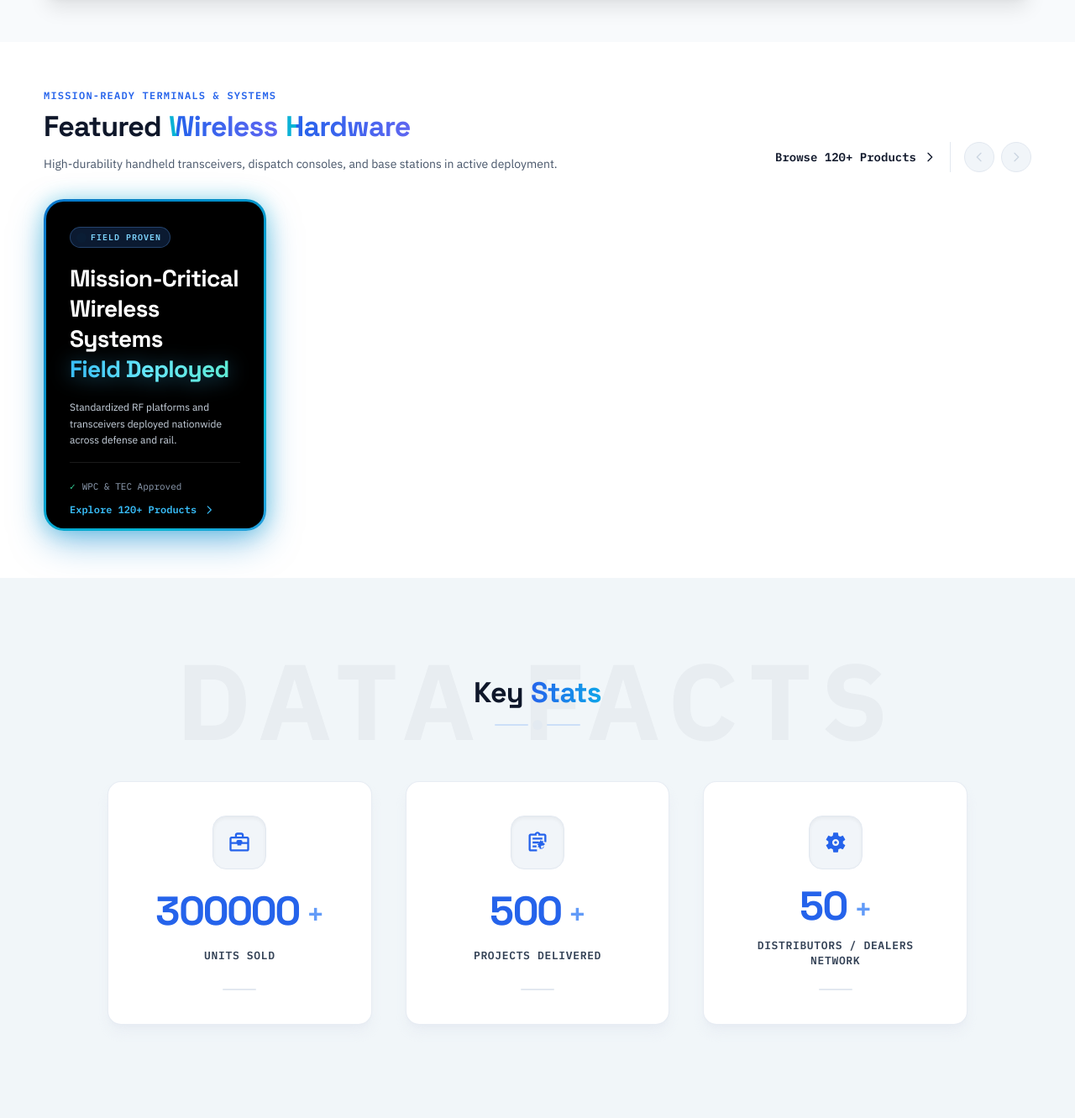
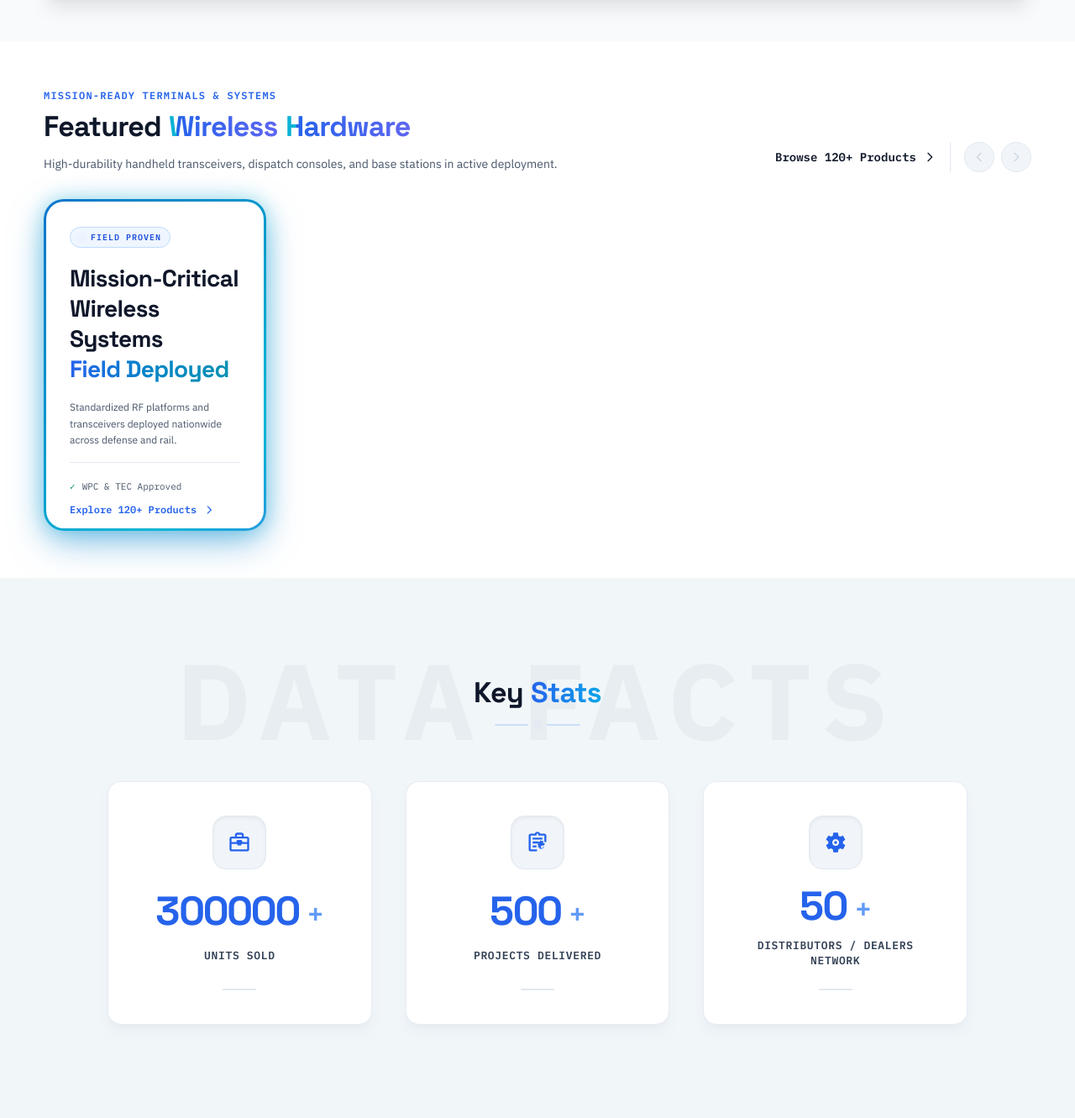
Before and after one commit to Aditya-Prakash07/sanchar_telesystems, a Laravel app: page / in a window 1280 px wide. Shown: the part 3349-4680 px from the top of the page at 84% size. Run offline with Laravel 12, Linux system fonts and the light colour scheme; data comes from the database, SQL or seed files in the repository; data that the repository does not hold is empty; style sheets or scripts are compiled from the project's sources; some libraries are stand-ins or nearby versions.

Commit message:
ui inhancement

```diff
--- a/resources/css/app.css
+++ b/resources/css/app.css
@@ -426,7 +426,7 @@
     }
 
     .csstricks-anchor-inner {
-        background: #000000;
+        background: #ffffff;
         border-radius: calc(1.5rem - 3px);
         padding: 1.75rem 1.5rem;
         width: 100%;
@@ -436,6 +436,11 @@
         position: relative;
         overflow: hidden;
         z-index: 2;
+        transition: background-color 0.3s ease;
+    }
+
+    .dark .csstricks-anchor-inner {
+        background: #000000;
     }
 
     /* Overlapping Deck Track */
--- a/resources/js/Pages/About.jsx
+++ b/resources/js/Pages/About.jsx
@@ -314,29 +314,29 @@ export default function About({ team = [], seo = {} }) {
                         <div className="csstricks-anchor shrink-0 w-full lg:w-[250px] xl:w-[265px] h-auto lg:h-[370px] xl:h-[380px]">
                             <div className="csstricks-anchor-inner h-full flex flex-col justify-between p-6 xl:p-7">
                                 <div className="space-y-3">
-                                    <div className="inline-flex items-center gap-2 px-2.5 py-1 rounded-full bg-blue-500/20 border border-blue-400/30 text-[10px] font-mono font-bold text-sky-300 uppercase tracking-widest shadow-xs">
-                                        <span className="w-1.5 h-1.5 rounded-full bg-cyan-400 animate-ping" />
+                                    <div className="inline-flex items-center gap-2 px-2.5 py-1 rounded-full bg-blue-50 dark:bg-blue-500/20 border border-blue-200 dark:border-blue-400/30 text-[10px] font-mono font-bold text-blue-700 dark:text-sky-300 uppercase tracking-widest shadow-xs">
+                                        <span className="w-1.5 h-1.5 rounded-full bg-blue-600 dark:bg-cyan-400 animate-ping" />
                                         <span>Full Lifecycle</span>
                                     </div>
-                                    <div className="font-display font-black text-2xl sm:text-3xl xl:text-[28px] text-white tracking-tight leading-tight pt-1">
+                                    <div className="font-display font-black text-2xl sm:text-3xl xl:text-[28px] text-slate-900 dark:text-white tracking-tight leading-tight pt-1">
                                         Turnkey<br />Pipeline<br />
-                                        <span className="bg-gradient-to-r from-sky-400 via-cyan-300 to-teal-300 bg-clip-text text-transparent drop-shadow-[0_2px_12px_rgba(56,189,248,0.5)]">
+                                        <span className="bg-gradient-to-r from-blue-600 via-sky-600 to-cyan-600 dark:from-sky-400 dark:via-cyan-300 dark:to-teal-300 bg-clip-text text-transparent dark:drop-shadow-[0_2px_12px_rgba(56,189,248,0.5)]">
                                             Execution
                                         </span>
                                     </div>
-                                    <p className="text-xs text-slate-300 leading-relaxed pt-1">
+                                    <p className="text-xs text-slate-600 dark:text-slate-300 leading-relaxed pt-1">
                                         6-phase systematic engineering pipeline guaranteeing zero downtime and complete statutory compliance.
                                     </p>
                                 </div>
 
-                                <div className="pt-5 border-t border-white/10 space-y-3 mt-4">
-                                    <div className="text-[11px] font-mono text-slate-400 flex items-center gap-2">
-                                        <span className="text-sky-400 font-bold">01 &rarr; 06</span>
+                                <div className="pt-5 border-t border-slate-200 dark:border-white/10 space-y-3 mt-4">
+                                    <div className="text-[11px] font-mono text-slate-600 dark:text-slate-400 flex items-center gap-2">
+                                        <span className="text-blue-600 dark:text-sky-400 font-bold">01 &rarr; 06</span>
                                         <span>Phased Handover</span>
                                     </div>
                                     <Link
                                         href="/contact-us?subject=Turnkey%20Project%20Consultation"
-                                        className="group/cta inline-flex items-center gap-2 text-xs font-mono font-bold text-sky-400 hover:text-white transition-colors"
+                                        className="group/cta inline-flex items-center gap-2 text-xs font-mono font-bold text-blue-600 hover:text-blue-800 dark:text-sky-400 dark:hover:text-white transition-colors"
                                     >
                                         <span>Consult Project Desk</span>
                                         <svg className="w-3.5 h-3.5 transition-transform duration-200 group-hover/cta:translate-x-1.5" fill="none" viewBox="0 0 24 24" stroke="currentColor">
--- a/resources/js/Pages/Home.jsx
+++ b/resources/js/Pages/Home.jsx
@@ -680,30 +680,30 @@ export default function Home({ banners = [], categories = [], featuredProducts =
                             <div className="csstricks-anchor-inner h-full flex flex-col justify-between p-6 xl:p-7">
                                 {/* Top Glowing Header */}
                                 <div className="space-y-3.5">
-                                    <div className="inline-flex items-center gap-2 px-2.5 py-1 rounded-full bg-blue-500/20 border border-blue-400/30 text-[10px] font-mono font-bold text-sky-300 uppercase tracking-widest shadow-xs">
-                                        <span className="w-1.5 h-1.5 rounded-full bg-cyan-400 animate-ping" />
+                                    <div className="inline-flex items-center gap-2 px-2.5 py-1 rounded-full bg-blue-50 dark:bg-blue-500/20 border border-blue-200 dark:border-blue-400/30 text-[10px] font-mono font-bold text-blue-700 dark:text-sky-300 uppercase tracking-widest shadow-xs">
+                                        <span className="w-1.5 h-1.5 rounded-full bg-blue-600 dark:bg-cyan-400 animate-ping" />
                                         <span>Field Proven</span>
                                     </div>
-                                    <div className="font-display font-black text-2xl sm:text-3xl xl:text-[28px] text-white tracking-tight leading-tight pt-1">
+                                    <div className="font-display font-black text-2xl sm:text-3xl xl:text-[28px] text-slate-900 dark:text-white tracking-tight leading-tight pt-1">
                                         Mission-Critical<br />Wireless Systems<br />
-                                        <span className="bg-gradient-to-r from-sky-400 via-cyan-300 to-teal-300 bg-clip-text text-transparent drop-shadow-[0_2px_12px_rgba(56,189,248,0.5)]">
+                                        <span className="bg-gradient-to-r from-blue-600 via-sky-600 to-cyan-600 dark:from-sky-400 dark:via-cyan-300 dark:to-teal-300 bg-clip-text text-transparent dark:drop-shadow-[0_2px_12px_rgba(56,189,248,0.5)]">
                                             Field Deployed
                                         </span>
                                     </div>
-                                    <p className="text-xs text-slate-300 leading-relaxed pt-1">
+                                    <p className="text-xs text-slate-600 dark:text-slate-300 leading-relaxed pt-1">
                                         Standardized RF platforms and transceivers deployed nationwide across defense and rail.
                                     </p>
                                 </div>
 
                                 {/* Bottom Info & Link */}
-                                <div className="pt-5 border-t border-white/10 space-y-3 mt-4">
-                                    <div className="text-[11px] font-mono text-slate-400 flex items-center gap-2">
-                                        <span className="text-emerald-400 font-bold">✓</span>
+                                <div className="pt-5 border-t border-slate-200 dark:border-white/10 space-y-3 mt-4">
+                                    <div className="text-[11px] font-mono text-slate-600 dark:text-slate-400 flex items-center gap-2">
+                                        <span className="text-emerald-600 dark:text-emerald-400 font-bold">✓</span>
                                         <span>WPC &amp; TEC Approved</span>
                                     </div>
                                     <Link
                                         href="/products"
-                                        className="group/cta inline-flex items-center gap-2 text-xs font-mono font-bold text-sky-400 hover:text-white transition-colors"
+                                        className="group/cta inline-flex items-center gap-2 text-xs font-mono font-bold text-blue-600 hover:text-blue-800 dark:text-sky-400 dark:hover:text-white transition-colors"
                                     >
                                         <span>Explore 120+ Products</span>
                                         <svg className="w-3.5 h-3.5 transition-transform duration-200 group-hover/cta:translate-x-1.5" fill="none" viewBox="0 0 24 24" stroke="currentColor">
```
